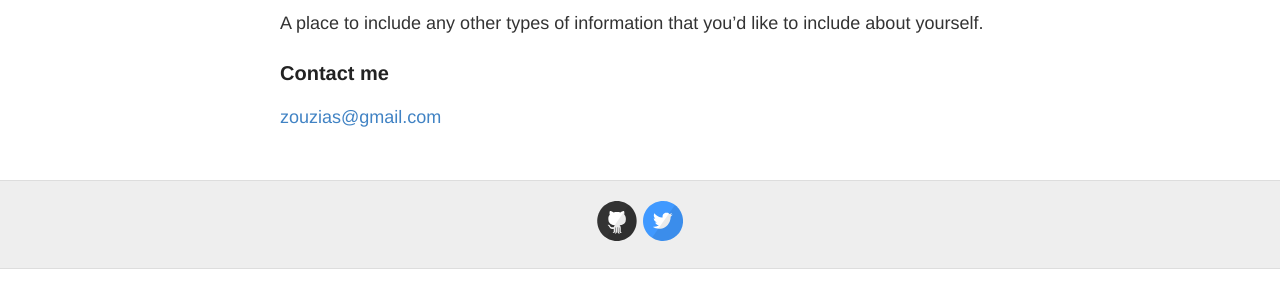
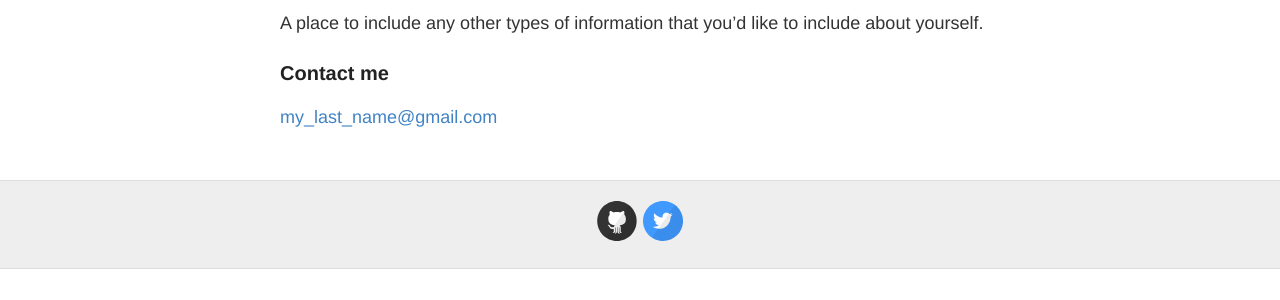
Before and after one commit to zouzias/zouzias.github.io, a Jekyll site: the page built from about.md, in a window 1280 px wide. Shown: the part 361-661 px from the top of the page. Built offline with Jekyll 4.4.1, drawn with Linux system fonts in a browser that asks for light colours.

Commit message:
Update about.md

```diff
--- a/about.md
+++ b/about.md
@@ -12,4 +12,4 @@ A place to include any other types of information that you'd like to include abo
 
 ### Contact me
 
-[zouzias@gmail.com](mailto:zouzias@gmail.com)
+[my_last_name@gmail.com](mailto:my_last_name@gmail.com)
```
